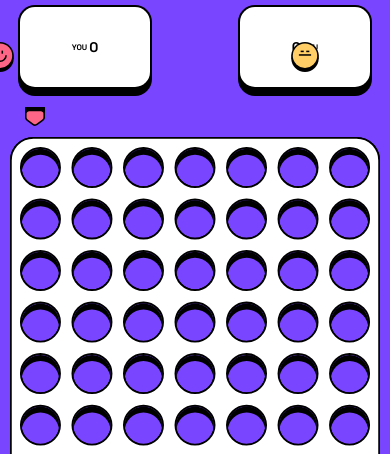
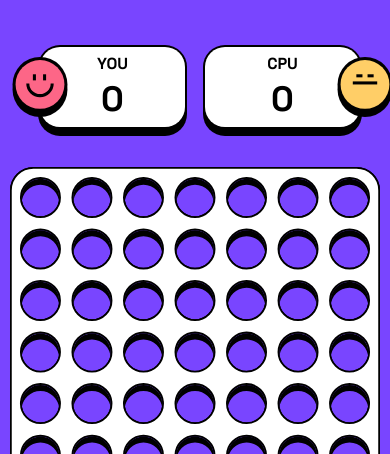
Before and after one commit to nickonyi/Connect-four-game, a website built with webpack: page src/index.html in a window 390 px wide. Both pictures are taken after a click on the button "PLAY VS COMPUTER". Shown: the part 108-562 px from the top of the page. Built offline with nearby package versions, Linux system fonts and the light colour scheme.

Commit message:
fixing the mobile responsiveness

```diff
--- a/src/styles/style.css
+++ b/src/styles/style.css
@@ -262,9 +262,6 @@ body {
   column-gap: 50px;
   row-gap: 30px;
 }
-.score-board {
-  position: relative;
-}
 
 .player-box {
   background-color: #fff;
@@ -276,6 +273,7 @@ body {
   justify-content: center;
   gap: 2px;
   border-radius: 15px;
+  position: relative;
 }
 .player-icon {
   width: 40px;
@@ -508,7 +506,6 @@ body {
     width: 100%;
   }
   .score-board {
-    position: relative;
     width: 200px;
   }
   #left-scoreboard .player-box,
@@ -598,6 +595,9 @@ body {
     grid-template-rows: auto auto;
     justify-content: space-between;
     width: 100%;
+    column-gap: 20px;
+    row-gap: 20px;
+    margin-top: 40px;
   }
   .game-info-btn {
     font-size: 0.875rem;
@@ -616,31 +616,28 @@ body {
     width: 100%;
   }
   .score-board {
-    position: relative;
     width: 100px;
   }
-  #left-scoreboard,
+  #left-scoreboard {
+    padding-left: 40px;
+  }
   #right-scoreboard {
-    padding: 0 20px;
+    padding-right: 30px;
   }
   #left-scoreboard .player-box,
   #right-scoreboard .player-box {
     height: 80px;
     width: 100%;
     align-items: center;
+    flex-direction: column;
   }
-  #left-scoreboard .player-box {
-    flex-direction: row;
-  }
-  #right-scoreboard .player-box {
-    flex-direction: row-reverse;
-  }
+
   #left-scoreboard img,
   #right-scoreboard img {
     position: absolute;
     top: 50%;
-    width: 30px;
-    height: 30px;
+    width: 60px;
+    height: 60px;
     transform: translate(-50%, -50%);
   }
 
@@ -649,15 +646,16 @@ body {
   }
 
   #right-scoreboard img {
-    right: 0;
+    left: 160px;
   }
 
   .player-score {
-    font-size: 0.875rem;
+    font-size: 2.2rem;
+    font-weight: 800;
   }
   .player-name {
     margin: 0;
-    font-size: 0.5rem;
+    font-size: 1rem;
   }
 
   .player-board-container {
@@ -666,14 +664,16 @@ body {
     width: 100%;
     aspect-ratio: 1/1;
   }
+  .player-box {
+    border-radius: 20px;
+  }
 
   .player-board-container img {
     width: 100%;
     padding: 0 10px;
   }
   #player-indicator img {
-    width: 40px;
-    height: auto;
+    display: none;
   }
   .game-board-footer {
     top: -70px;
```
